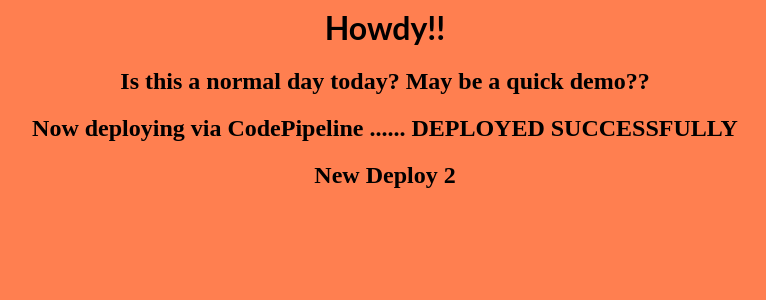
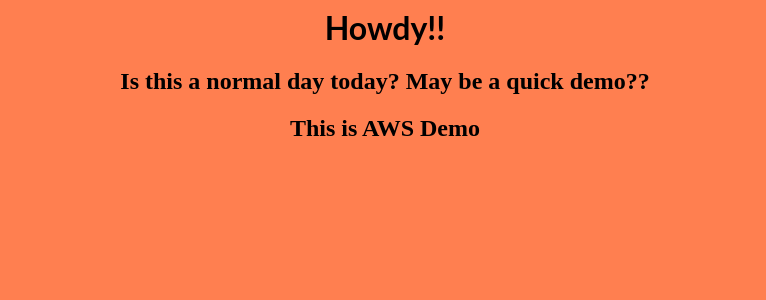
Before and after one commit to upentest-demo/devops-demo, a React (Create React App) app: page / in a window 1280 px wide. Shown: the top 300 px of the page, without its empty margins (255-1021 px from the left). Built offline with nearby package versions, Linux system fonts and the light colour scheme.

Commit message:
Update App.js

```diff
--- a/src/App.js
+++ b/src/App.js
@@ -6,8 +6,7 @@
     <div>
       <h1>Howdy!!</h1>
       <h2>Is this a normal day today? May be a quick demo??</h2>
-      <h2>Now deploying via CodePipeline ...... DEPLOYED SUCCESSFULLY </h2>
-      <h2>New Deploy 2</h2>
+      <h2>This is AWS Demo</h2>
     </div>
   );
 }
```
